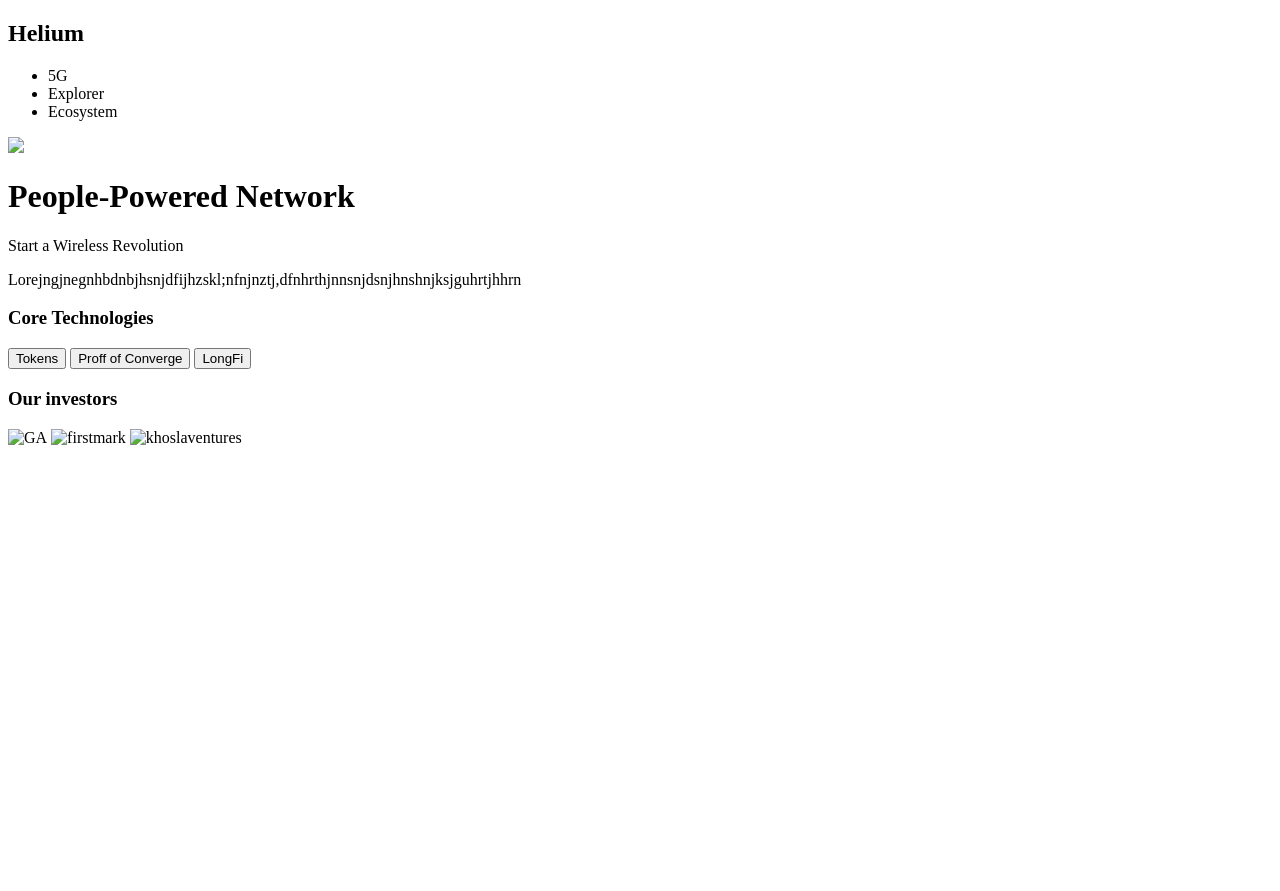
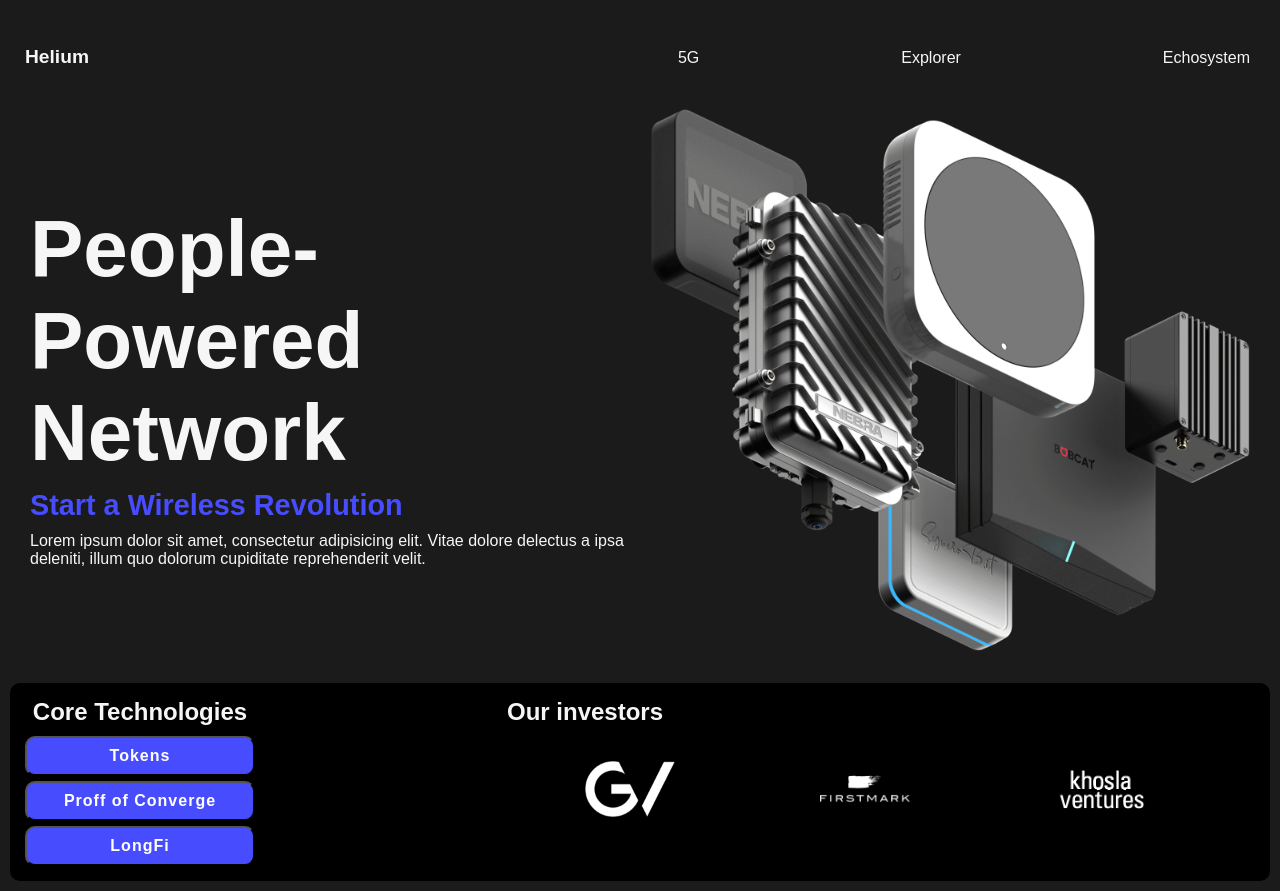
Before and after one commit to benpro10/Projet-Helium, a plain HTML site: page index.html in a window 1280 px wide. Before the commit the page ends 800 px from the top, so only its background shows below. Drawn offline with Linux system fonts and the light colour scheme; a web font is replaced by a local one.

Commit message:
finished html and css

```diff
--- a/index.html
+++ b/index.html
@@ -1,35 +1,66 @@
 <!DOCTYPE html>
 <html>
   <head>
-	<meta charset="utf-8">
-	<meta name="viewport" content="width=device-width, initial-scale=1">
+    <meta charset="utf-8" />
+    <meta name="viewport" content="width=device-width, initial-scale=1" />
     <title>Helium</title>
-	<link rel="shortcut icon" href="./img/main.png">
+    <link rel="shortcut icon" href="./images/main.png" />
+    <link rel="stylesheet" href="style.css" />
   </head>
   <body>
-	<nav>
-		<h1>Helium</h1>
-		<ul>
-			<li>5G</li>
-			<li>Explorer</li>
-			<li>Ecosystem</li>
+    <header class="header">
+      <nav class="navBar">
+        <h1 class="navBarLogo">Helium</h1>
+        <ul class="navBarItems">
+          <li class="navBarItems__list">5G</li>
+          <li class="navBarItems__list">Explorer</li>
+          <li class="navBarItems__list">Echosystem</li>
         </ul>
       </nav>
-	<main>
-		<img src="./img/main.png">
-		<h1>People-Powered Network</h1>
-		<p>Start a Wireless Revolution</p>
-		<p>Lorejngjnegnhbdnbjhsnjdfijhzskl;nfnjnztj,dfnhrthjnnsnjdsnjhnshnjksjguhrtjhhrn</p>
+    </header>
+    <main class="main">
+      <section class="section">
+        <div class="leftContainerSection">
+          <h1 class="textContainerSection--size">
+            People-<br />Powered Network
+          </h1>
+          <h3 class="text2ContainerSection--size">
+            Start a Wireless Revolution
+          </h3>
+          <p lass="parapgraphContainerSection--size">
+            Lorem ipsum dolor sit amet, consectetur adipisicing elit. Vitae
+            dolore delectus a ipsa deleniti, illum quo dolorum cupiditate
+            reprehenderit velit.
+          </p>
+        </div>
+        <div class="rightContainerSection">
+          <img src="./images/main.png" class="rightContainerSection--size" />
+        </div>
+      </section>
     </main>
-	<footer>
-		<h3>Core Technologies</h3>
-		<button>Tokens</button>
-		<button>Proff of Converge</button>
-		<button>LongFi</button>
-		<h3>Our investors</h3>
-		<img src="./img/investlogo2blue.png" alt="GA">
-		<img src="./img/investlogo3blue.png" alt="firstmark">
-		<img src="./img/investlogo4blue.png" alt="khoslaventures">
+    <footer class="footer">
+      <div class="leftContainerfooter">
+        <h4 class="ContainerTextfooter">Core Technologies</h4>
+        <div class="btnItemsFooter">
+          <button class="btnFooter">Tokens</button>
+          <button class="btnFooter">Proff of Converge</button>
+          <button class="btnFooter">LongFi</button>
+        </div>
+      </div>
+      <div class="rightContainerfooter">
+		<h3 class="ContainerTextfooter ContainerTextfooter--marginright">Our investors</h3>
+        <ul class="investorsItems">
+          <li class="navBarItems__list">
+            <img src="./images/investlogo2blue.png" alt="GA" class="investorsImages--size" />
+          </li>
+          <li class="navBarItems__list">
+            <img src="./images/investlogo3blue.png" alt="firstmark" class="investorsImages--size" />
+          </li>
+          <li class="navBarItems__list">
+            <img src="./images/investlogo4blue.png" alt="khoslaventures" class="investorsImages--size" />
+          </li>
+        </ul>
+      </div>
     </footer>
   </body>
 </html>
--- /dev/null
+++ b/style.css
@@ -0,0 +1,99 @@
+@font-face {
+    font-family: "font-1";
+    src: url(./font/Inter-VariableFont_slnt\wght.ttf);
+  }
+*{
+    margin: 0;
+    padding: 5px;
+    box-sizing: border-box;
+    font-family: "font-1", Arial;
+}
+body{
+    background: rgb(27,27,27);
+    color: rgb(246,246,246);
+    min-height: 100vh;
+}
+.navBar{
+    display: flex;
+    justify-content: space-between;
+    align-items: baseline;
+    margin-top: 1.2rem;
+}
+.navBarLogo{
+    font-size: 1.2rem;
+}
+.navBarItems{
+    display: flex;
+    gap: 12rem;
+}
+.navBarItems__list{
+    list-style: none;
+}
+.section{
+    display: flex;
+    justify-content: space-between;
+    align-items: center;
+}
+.leftContainerSection{
+    width: 50%;
+}
+.textContainerSection--size{
+    font-size: 5rem;
+}
+.text2ContainerSection--size{
+    color: rgb(71, 77, 255);
+    font-size: 1.8rem;
+}
+.parapgraphContainerSection--size{
+    font-size: 0.8rem;
+}
+.rightContainerSection{
+    width: 50%;
+}
+.rightContainerSection--size{
+    width: 100%;
+}
+.footer{
+    background: black;
+    display: grid;
+    margin: 0 auto;
+    grid-template-columns: 20% 80%;
+    border-radius: 10px;
+}
+.ContainerTextfooter{
+    font-size: 1.5rem;
+    font-weight: bold;
+    text-align: center;
+}
+.btnItemsFooter{
+    display: flex;
+    flex-direction: column;
+    justify-content: space-around;
+    gap: 5px;
+}
+.btnFooter{
+    min-height: 40px;
+    text-align: center;
+    font-size: 16px;
+    background: rgb(71, 77, 255);
+    color: white;
+    font-weight: bold;
+    letter-spacing: 1px;
+    border-radius: 10px;
+}
+.rightContainerfooter{
+    margin-left: 200px;
+}
+.ContainerTextfooter--marginright{
+    margin-right: 35rem;
+}
+.investorsItems{
+    display: flex;
+    justify-content: space-evenly;
+    gap: 25px;
+    align-items: center;
+    margin-top: 15px;
+}
+.investorsImages--size{
+    width: 100px;
+}
```
Also changed, not shown: images/investlogo2blue.png (renamed from investlogo2blue.png), images/investlogo3blue.png (renamed from investlogo3blue.png), images/investlogo4blue.png (renamed from investlogo4blue.png), images/main.png (renamed from main.png). Lines whose indentation alone changed are shown as unchanged.
